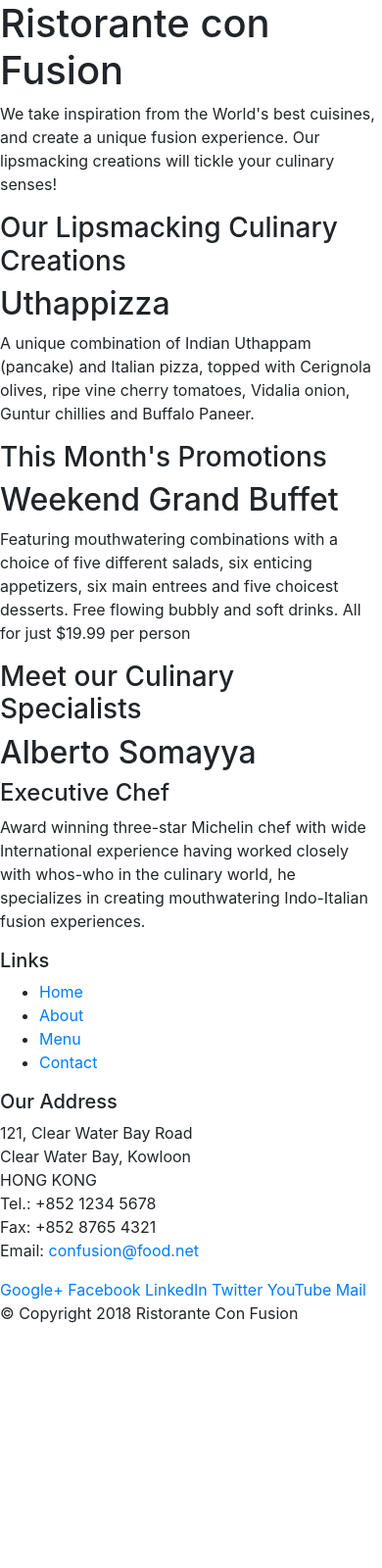
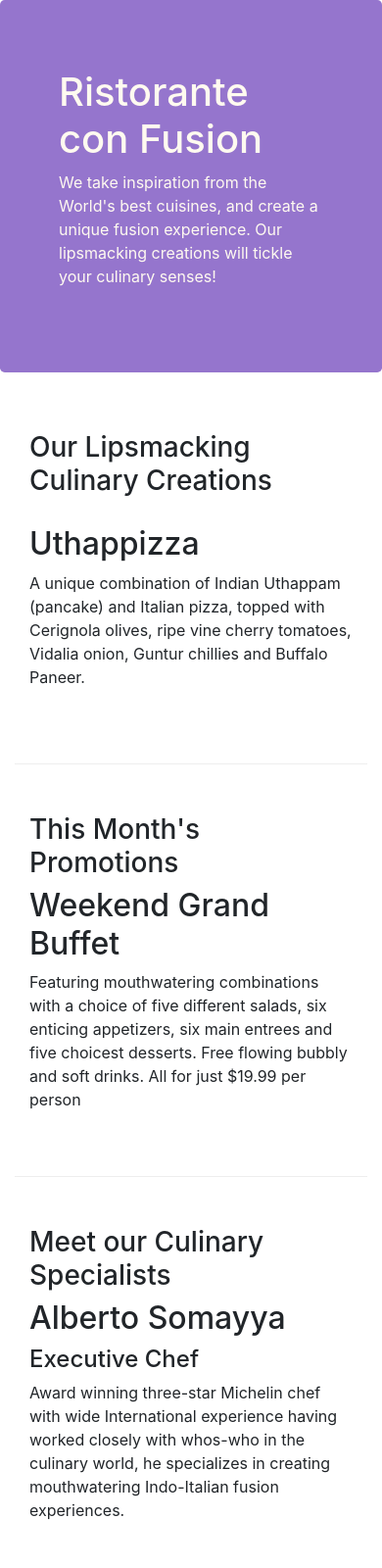
Before and after one commit to niharchauhan/conFusion, a website: page index.html in a window 390 px wide. Shown: the top 1600 px of the page at 98% size. Before the commit the page ends 1368 px from the top, so only its background shows below. Drawn offline with nearby package versions, Linux system fonts and the light colour scheme.

Commit message:
Assignment 1 aboutus.html

```diff
--- /dev/null
+++ b/css/styles.css
@@ -0,0 +1,30 @@
+.row-header {
+    margin: 0px auto;
+    padding: 0px auto;
+}
+
+.row-content {
+    margin: 0px auto;
+    padding: 50px 0px 50px 0px;
+    border-bottom: 1px ridge;
+    min-height: 400px;
+}
+
+.footer {
+    background-color: #D1C4E9;
+    margin: 0px auto;
+    padding: 20px 0px 20px 0px;
+}
+
+.jumbotron {
+    padding: 70px 30px 70px 30px;
+    margin: 0px auto;
+    background-color: #9575CD;
+    color: floralwhite;
+}
+
+.address {
+    font-size: 80%;
+    margin: 0px;
+    color: #0f0f0f;
+}
--- a/index.html
+++ b/index.html
@@ -9,51 +9,53 @@
 
     <!-- Bootstrap CSS -->
     <link rel="stylesheet" href="node_modules/bootstrap/dist/css/bootstrap.min.css">
+    <link rel="stylesheet" href="css/styles.css">
     <title>Ristorante Con Fusion</title>
 </head>
 
 <body>
-
-    <header>
-        <div>
-            <div>
-                <div>
+    <header class="jumbotron">
+        <div class="container">
+            <div class="row row-header">
+                <div class="col-12 col-sm-6">       <!-- for extra small, it will occupy entire row; for small to extra large it will occupy 6 columns in the row -->
                     <h1>Ristorante con Fusion</h1>
                     <p>We take inspiration from the World's best cuisines, and create a unique fusion experience. Our lipsmacking creations will tickle your culinary senses!</p>
                 </div>
-                <div>
+                <div class="col-12 col-sm">
                 </div>
             </div>
         </div>
     </header>
 
-    <div>
-        <div>
-            <div>
+    <div class="container">
+        <div class="row row-content align-items-center">    <!--row class is defined by bootstrap, row-content is custom class, align-items-center predefined - aligns items to center-->
+            <!-- for order, this will be on the right side of screen-->
+            <div class="col-12 col-sm-4 order-sm-last col-md-3">  <!--for extra small, it will occupy entire row; for small it will occupy 4 columns in the row; for medium to extra large it will occupy 3 columns in the row-->
                 <h3>Our Lipsmacking Culinary Creations</h3>
             </div>
-            <div>
+            <!-- this will be on the left of screen-->
+            <div class="col col-sm order-sm-first col-md">     <!-- This will get stack after the first one-->
                 <h2>Uthappizza</h2>
                 <p>A unique combination of Indian Uthappam (pancake) and Italian pizza, topped with Cerignola olives, ripe vine cherry tomatoes, Vidalia onion, Guntur chillies and Buffalo Paneer.</p>
             </div>
         </div>
 
 
-        <div>
-            <div>
+        <div class="row row-content align-items-center">
+            <div class="col-12 col-sm-4 col-md-3">
                 <h3>This Month's Promotions</h3>
             </div>
-            <div>
+            <div class="col col-sm col-md">
                 <h2>Weekend Grand Buffet</h2>
                 <p>Featuring mouthwatering combinations with a choice of five different salads, six enticing appetizers, six main entrees and five choicest desserts. Free flowing bubbly and soft drinks. All for just $19.99 per person </p>
             </div>
         </div>
 
-        <div>
-            <div>
+        <div class="row row-content align-items-center">
+            <div class="col-12 col-sm-4 order-sm-last col-md-3">
                 <h3>Meet our Culinary Specialists</h3>
             </div>
-            <div>
+            <div class="col col-sm order-sm-first col-md">
                 <h2>Alberto Somayya</h2>
                 <h4>Executive Chef</h4>
                 <p>Award winning three-star Michelin chef with wide International experience having worked closely with whos-who in the culinary world, he specializes in creating mouthwatering Indo-Italian fusion experiences. </p>
@@ -61,19 +63,20 @@
         </div>
     </div>
 
-    <footer>
-        <div>
-            <div>
-                <div>
+    <footer class="footer">
+        <div class="container">
+            <div class="row">
+                <!-- for extra small Links and address will occupy one entire row, while for small to extra large Links address and social media links will occupy entire row -->
+                <div class="col-4 offset-1 col-sm-2">   <!-- offset-1 shifts the comtent by one column -->
                     <h5>Links</h5>
-                    <ul>
+                    <ul class="list-unstyled">      <!--Remove bullets -->
                         <li><a href="#">Home</a></li>
                         <li><a href="#">About</a></li>
                         <li><a href="#">Menu</a></li>
                         <li><a href="#">Contact</a></li>
                     </ul>
                 </div>
-                <div>
+                <div class="col-7 col-sm-5">
                     <h5>Our Address</h5>
                     <address>
 		              121, Clear Water Bay Road<br>
@@ -84,8 +87,9 @@
 		              Email: <a href="mailto:confusion@food.net">confusion@food.net</a>
 		           </address>
                 </div>
-                <div>
-                    <div>
+                <!-- for extra small this will separately occupy one entire row -->
+                <div class="col-12 col-sm-4 align-self-center">     <!--Align links to center-->
+                    <div class="text-center">
                         <a href="http://google.com/+">Google+</a>
                         <a href="http://www.facebook.com/profile.php?id=">Facebook</a>
                         <a href="http://www.linkedin.com/in/">LinkedIn</a>
@@ -95,8 +99,8 @@
                     </div>
                 </div>
            </div>
-           <div>
-                <div>
+           <div class="row justify-content-center">    <!--center alignment-->
+                <div class="col-auto">
                     <p>© Copyright 2018 Ristorante Con Fusion</p>
                 </div>
            </div>
```
Also changed, not shown: aboutus.html (added, +114 -0 lines).
